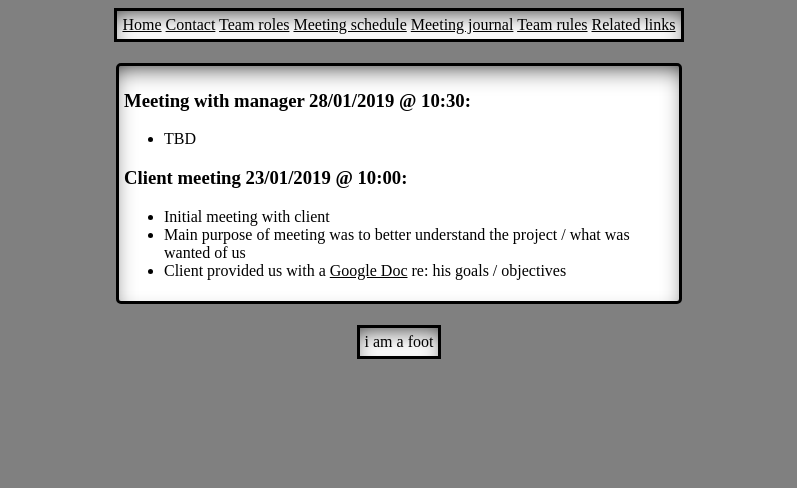
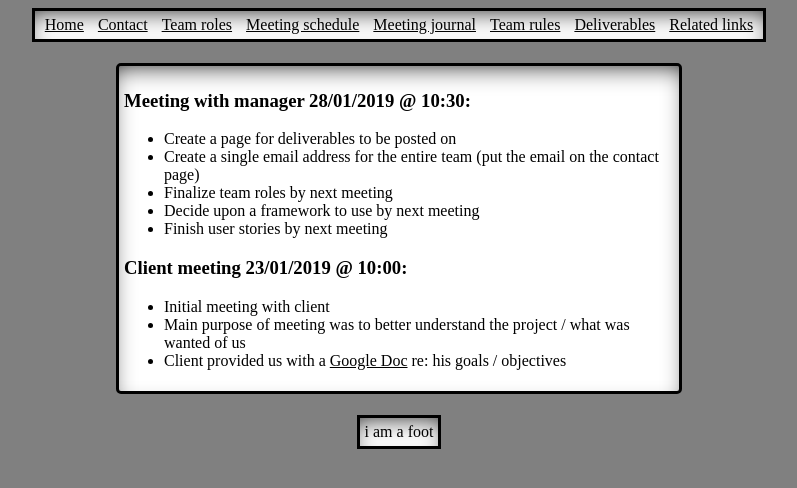
Before and after one commit to jay1723/ObjectDetectionWebsite, a Jekyll site: the page built from meeting-journal.md, in a window 1280 px wide. Shown: the top 488 px of the page, without its empty margins (241-1038 px from the left). Built offline with Jekyll 4.4.1, drawn with Linux system fonts in a browser that asks for light colours.

Commit message:
changes based on last meeting's discussion

```diff
--- a/_layouts/default.html
+++ b/_layouts/default.html
@@ -14,6 +14,7 @@
 			<a href='{{ site.baseurl }}/meeting-schedule.html'>Meeting schedule</a>
 			<a href='{{ site.baseurl }}/meeting-journal.html'>Meeting journal</a>
 			<a href='{{ site.baseurl }}/team-rules.html'>Team rules</a>
+			<a href='{{ site.baseurl }}/deliverables.html'>Deliverables</a>
 			<a href='{{ site.baseurl }}/related.html'>Related links</a>
 		</nav>
 
--- a/css/style.css
+++ b/css/style.css
@@ -48,3 +48,8 @@ a:visited {
 	color: black;
 	text-decoration: underline solid black;
 }
+
+nav a {
+	margin-left: 5px;
+	margin-right: 5px;
+}
--- a/meeting-journal.md
+++ b/meeting-journal.md
@@ -4,7 +4,12 @@ title: Meeting journal
 ---
 
 ### Meeting with manager 28/01/2019 @ 10:30:
-* TBD
+* Create a page for deliverables to be posted on
+* Create a single email address for the entire team (put the email on the contact page)
+* Finalize team roles by next meeting
+* Decide upon a framework to use by next meeting
+* Finish user stories by next meeting
+
 
 ### Client meeting 23/01/2019 @ 10:00:
 * Initial meeting with client
```
Also changed, not shown: contact.md (+1 -0 lines), deliverables.md (added, +1 -0 lines).
